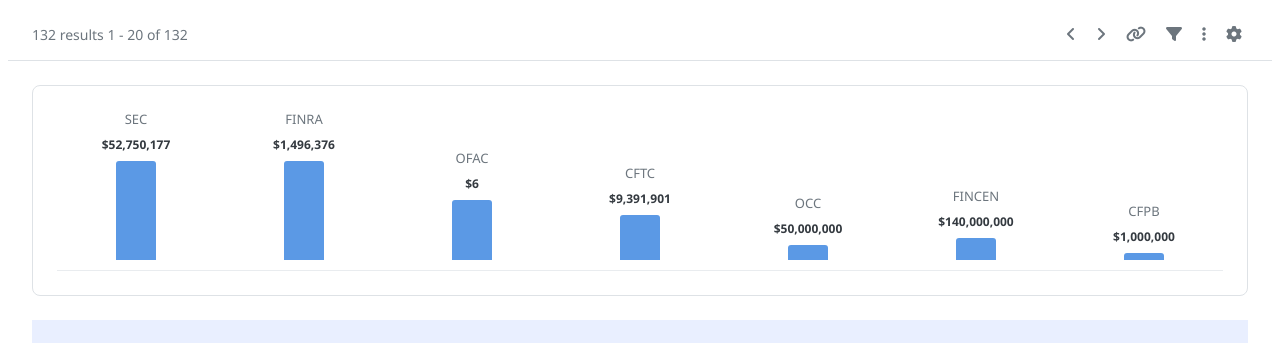
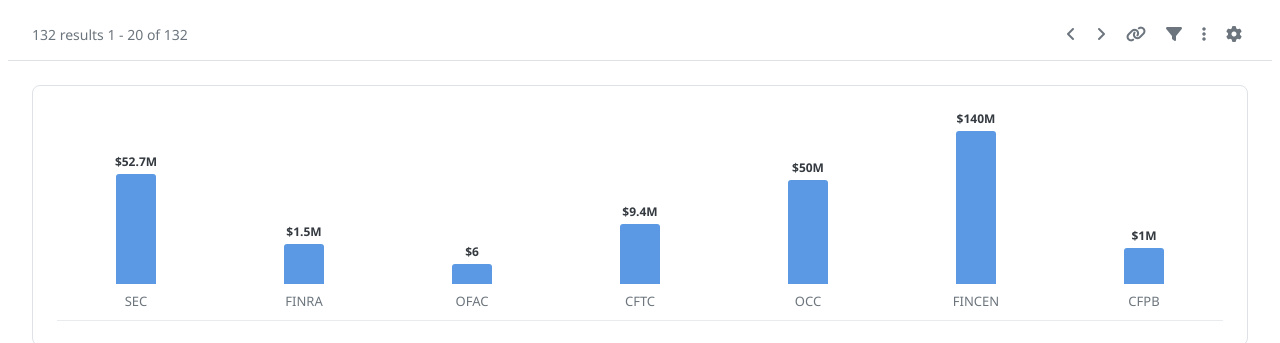
Before and after one commit to Vuega-AB/new-lawyer-UI, a plain HTML site: page frontend/app/pages/enforcment.html in a window 1280 px wide. Shown: the top 343 px of the page. Drawn offline with Linux system fonts and the light colour scheme.

Commit message:
Update enforcment.html

```diff
--- a/frontend/app/pages/enforcment.html
+++ b/frontend/app/pages/enforcment.html
@@ -63,8 +63,8 @@
         #enforcement-component .bar-chart {
             display: flex;
             justify-content: space-around;
-            align-items: flex-end;
-            height: 150px;
+            align-items: flex-end; /* This aligns items to the bottom axis */
+            height: 200px; /* Increased height for better proportions */
             border-bottom: 1px solid #e9ecef;
             padding-bottom: 10px;
             gap: 10px;
@@ -72,26 +72,19 @@
 
         #enforcement-component .bar-item {
             display: flex;
-            flex-direction: column-reverse; /* Puts label at bottom */
+            flex-direction: column; /* Stacks children vertically */
             align-items: center;
-            justify-content: flex-start;
+            justify-content: flex-end; /* Pushes content to the bottom */
             flex: 1;
             text-align: center;
             height: 100%;
         }
 
-        #enforcement-component .bar-label {
-            margin-bottom: 8px;
-            font-size: 13px;
-            color: #6c757d;
-            font-weight: 500;
-        }
-
         #enforcement-component .bar-value {
-            margin-bottom: 8px;
              font-size: 12px;
              font-weight: 600;
              color: #343a40;
+             margin-bottom: 4px; /* Space between value and bar */
         }
 
         #enforcement-component .bar {
@@ -99,6 +92,18 @@
             max-width: 40px;
             background-color: #5b99e5;
             border-radius: 3px 3px 0 0;
+            transition: background-color 0.2s ease-in-out;
+        }
+
+        #enforcement-component .bar:hover {
+            background-color: #0d6efd;
+        }
+
+        #enforcement-component .bar-label {
+            margin-top: 8px; /* Space between axis and label */
+            font-size: 13px;
+            color: #6c757d;
+            font-weight: 500;
         }
 
         #enforcement-component .date-header {
@@ -228,13 +233,41 @@
     <div class="content-wrapper">
         <div class="chart-container">
             <div class="bar-chart">
-                <div class="bar-item"><div class="bar" style="height: 85%;"></div><div class="bar-value">$52,750,177</div><div class="bar-label">SEC</div></div>
-                <div class="bar-item"><div class="bar" style="height: 75%;"></div><div class="bar-value">$1,496,376</div><div class="bar-label">FINRA</div></div>
-                <div class="bar-item"><div class="bar" style="height: 40%;"></div><div class="bar-value">$6</div><div class="bar-label">OFAC</div></div>
-                <div class="bar-item"><div class="bar" style="height: 30%;"></div><div class="bar-value">$9,391,901</div><div class="bar-label">CFTC</div></div>
-                <div class="bar-item"><div class="bar" style="height: 10%;"></div><div class="bar-value">$50,000,000</div><div class="bar-label">OCC</div></div>
-                <div class="bar-item"><div class="bar" style="height: 15%;"></div><div class="bar-value">$140,000,000</div><div class="bar-label">FINCEN</div></div>
-                <div class="bar-item"><div class="bar" style="height: 5%;"></div><div class="bar-value">$1,000,000</div><div class="bar-label">CFPB</div></div>
+                <div class="bar-item">
+                    <div class="bar-value">$52.7M</div>
+                    <div class="bar" style="height: 55%;"></div>
+                    <div class="bar-label">SEC</div>
+                </div>
+                <div class="bar-item">
+                    <div class="bar-value">$1.5M</div>
+                    <div class="bar" style="height: 20%;"></div>
+                    <div class="bar-label">FINRA</div>
+                </div>
+                <div class="bar-item">
+                    <div class="bar-value">$6</div>
+                    <div class="bar" style="height: 10%;"></div>
+                    <div class="bar-label">OFAC</div>
+                </div>
+                <div class="bar-item">
+                    <div class="bar-value">$9.4M</div>
+                    <div class="bar" style="height: 30%;"></div>
+                    <div class="bar-label">CFTC</div>
+                </div>
+                <div class="bar-item">
+                    <div class="bar-value">$50M</div>
+                    <div class="bar" style="height: 52%;"></div>
+                    <div class="bar-label">OCC</div>
+                </div>
+                <div class="bar-item">
+                    <div class="bar-value">$140M</div>
+                    <div class="bar" style="height: 95%;"></div>
+                    <div class="bar-label">FINCEN</div>
+                </div>
+                <div class="bar-item">
+                    <div class="bar-value">$1M</div>
+                    <div class="bar" style="height: 18%;"></div>
+                    <div class="bar-label">CFPB</div>
+                </div>
             </div>
         </div>
 
```
